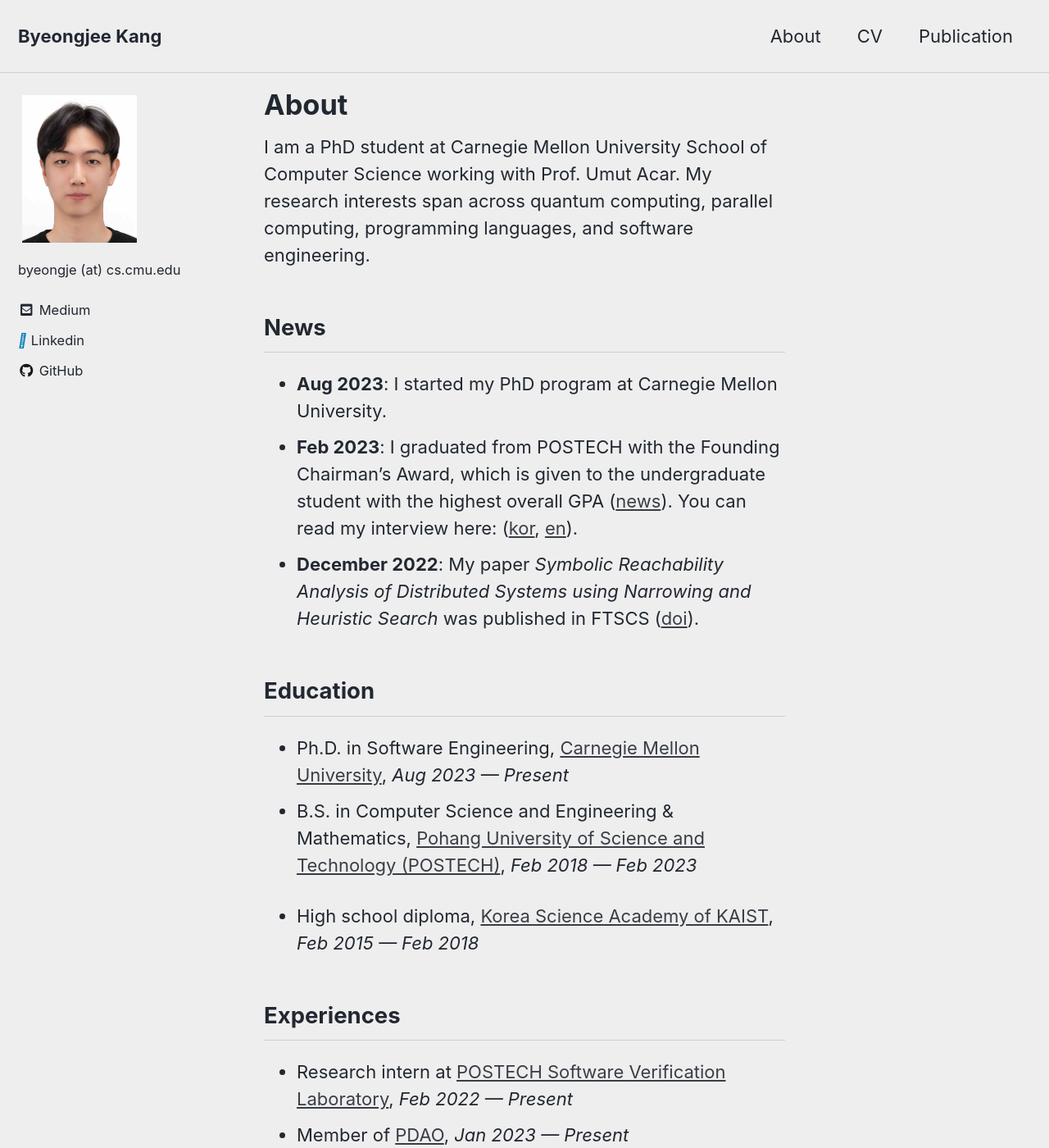
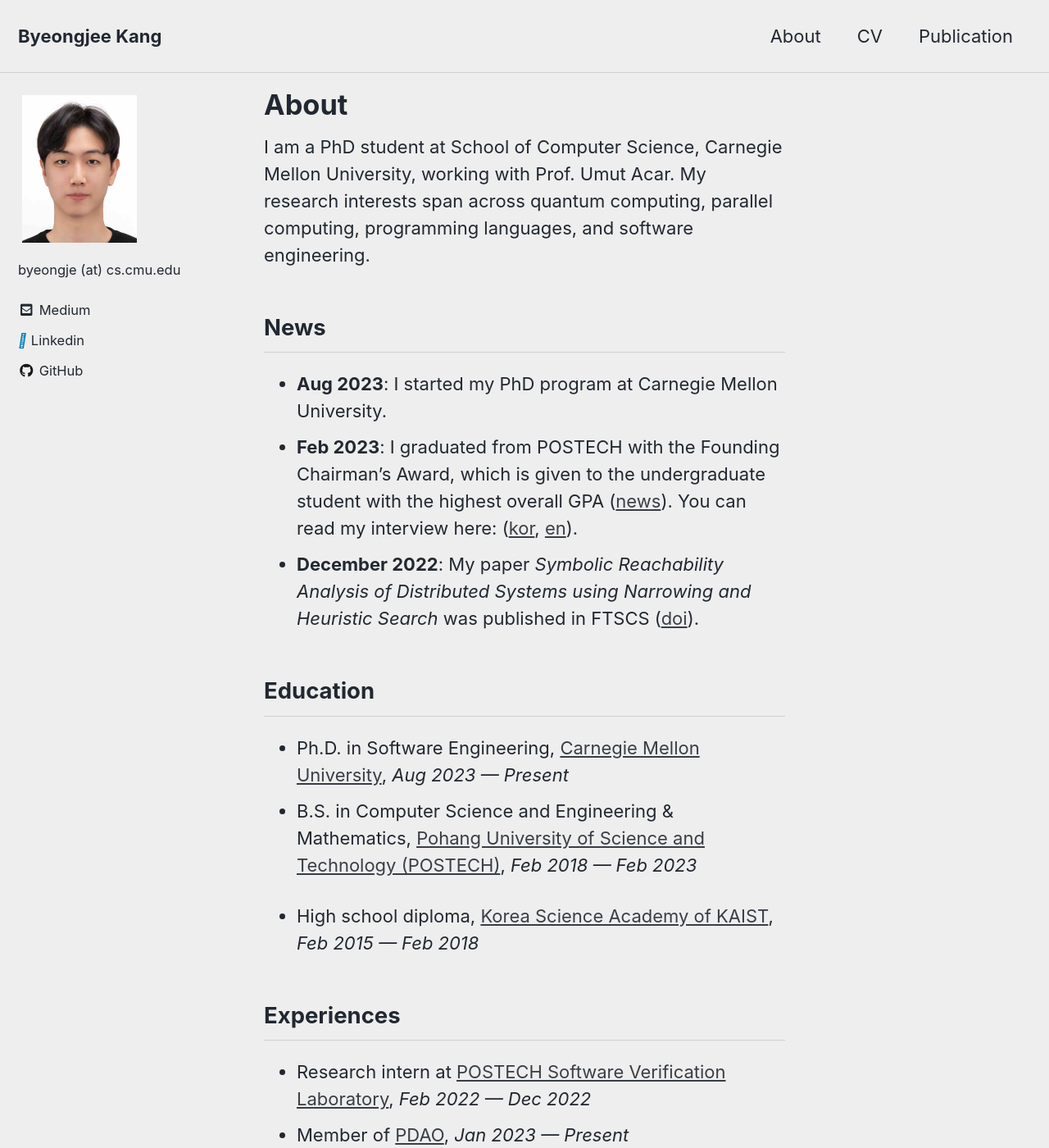
Before and after one commit to byeongjee/byeongjee.github.io, a Jekyll site: the page built from _pages/home.md, in a window 1280 px wide and 1400 px high. Shown: the whole window at 82% size. Built offline with Jekyll 4.4.1, drawn with Linux system fonts in a browser that asks for light colours; cached includes are drawn as plain includes.

Commit message:
Update misc

```diff
--- a/_pages/home.md
+++ b/_pages/home.md
@@ -5,7 +5,7 @@
 ---
 
 
-I am a PhD student at Carnegie Mellon University School of Computer Science
+I am a PhD student at School of Computer Science, Carnegie Mellon University,
 working with Prof. Umut Acar.
 My research interests span across
 quantum computing,
@@ -33,7 +33,7 @@
 - High school diploma, [Korea Science Academy of KAIST](https://ksa.hs.kr/Eng), *Feb 2015 — Feb 2018*
 
 ## Experiences
-- Research intern at [POSTECH Software Verification Laboratory](http://sv.postech.ac.kr/), *Feb 2022 --- Present*
+- Research intern at [POSTECH Software Verification Laboratory](http://sv.postech.ac.kr/), *Feb 2022 --- Dec 2022*
 - Member of [PDAO](https://github.com/postech-dao), *Jan 2023 --- Present*
 - Software engineer at [Kodebox](https://kodebox.io/), *Jan 2020 — Dec 2021*
 - Research intern at [POSTECH Programming Language Laboratory](http://pl.postech.ac.kr/), *June 2018 — June 2019*
```
